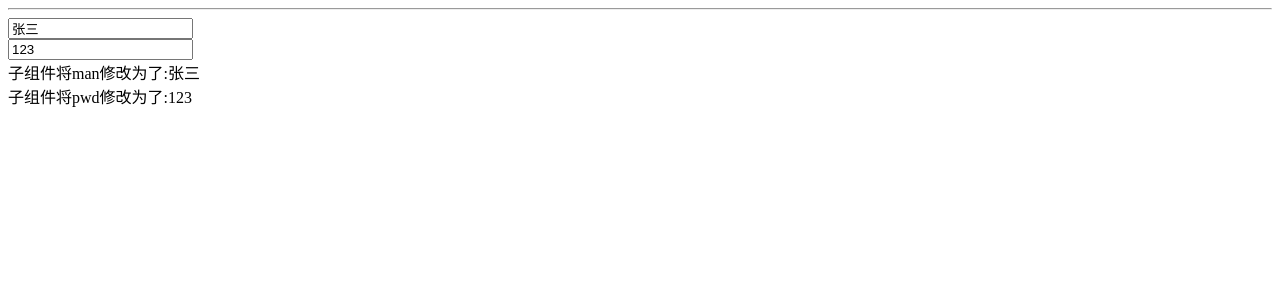
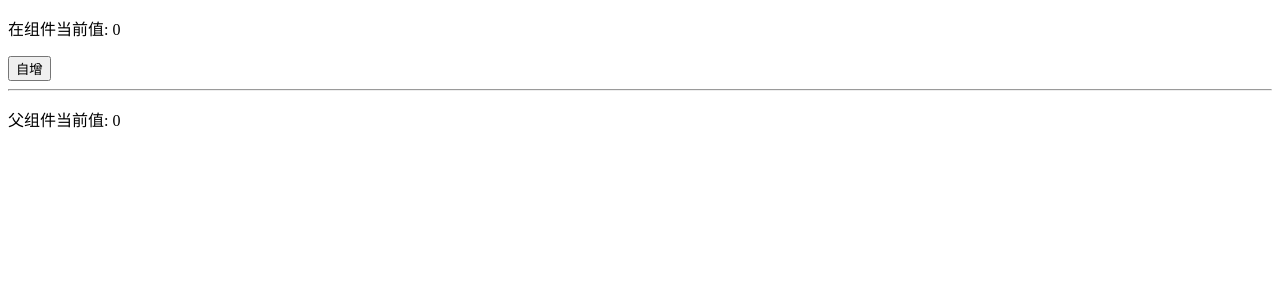
Before and after one commit to msy20020410/my-vue3-app, a Vue app: page / in a window 1280 px wide. Shown: the top 300 px of the page. Built offline with nearby package versions, Linux system fonts and the light colour scheme.

Commit message:
'深入组件与事件'

```diff
--- a/src/App.vue
+++ b/src/App.vue
@@ -16,6 +16,10 @@ import MyComponent13 from './components/deep_component/MyComponent13.vue'
 import Father from './components/deep_component/Father13.vue'
 import Father13 from './components/deep_component/Father13.vue'
 import Father14 from './components/deep_component/Father14.vue'
+import MyComponent15 from './components/deep_component/MyComponent15.vue'
+import Father15 from './components/deep_component/Father15.vue'
+import Father16 from './components/deep_component/Father16.vue'
+
 
 </script>
 
@@ -63,7 +67,13 @@ import Father14 from './components/deep_component/Father14.vue'
   <!-- <Father13 /> -->
 
   <!-- 14.v-model -->
-  <Father14 />
+  <!-- <Father14 /> -->
+
+  <!-- 15.事件 -->
+  <!-- <Father15 /> -->
+
+  <!-- 16.双向绑定 -->
+  <Father16 />
 
 </template>
 
--- /dev/null
+++ b/src/components/deep_component/Father15.vue
@@ -0,0 +1,21 @@
+<template>
+    <div>
+        <!-- 定义子组件自定义事件的逻辑 -->
+        <MyComponent15 @someEvent="handleSomeEvent" />
+        <hr>
+        <MyComponent15 @twoEvent="(msg) => (alert(msg))" />
+    </div>
+</template>
+
+<script setup>
+// 引入子组件
+import MyComponent15 from './MyComponent15.vue'
+// 处理逻辑
+const handleSomeEvent = () => {
+    alert('自定义事件被触发');
+}
+
+
+</script>
+
+<style scoped></style>
--- /dev/null
+++ b/src/components/deep_component/Father16.vue
@@ -0,0 +1,20 @@
+<template>
+    <div>
+        <MyComponent16 v-model="fCount" />
+        <hr>
+        <!-- 父组件展示子组件的值 -->
+        <p>父组件当前值: {{ fCount }}</p>
+
+    </div>
+</template>
+
+<script setup>
+// 引入子组件
+import MyComponent16 from './MyComponent16.vue'
+import { ref } from 'vue'
+// 定义父组件的模型值
+const fCount = ref(0)
+
+</script>
+
+<style scoped></style>
--- /dev/null
+++ b/src/components/deep_component/MyComponent15.vue
@@ -0,0 +1,13 @@
+<template>
+  <div>
+    <!-- 定义自定义事件 -->
+    <button @click="$emit('someEvent')">点击触发自定义事件</button>
+
+  </div>
+</template>
+
+<script setup>
+
+</script>
+
+<style lang="scss" scoped></style>
--- /dev/null
+++ b/src/components/deep_component/MyComponent16.vue
@@ -0,0 +1,20 @@
+<template>
+  <div>
+    <!-- 子组件展示当前值 -->
+    <p>在组件当前值: {{ count }}</p>
+    <button @click="increment">自增</button>
+  </div>
+</template>
+
+<script setup>
+// 定义模型值
+const count = defineModel()
+
+// 创建自增函数
+const increment = () => {
+  count.value++
+}
+
+</script>
+
+<style lang="scss" scoped></style>
```
